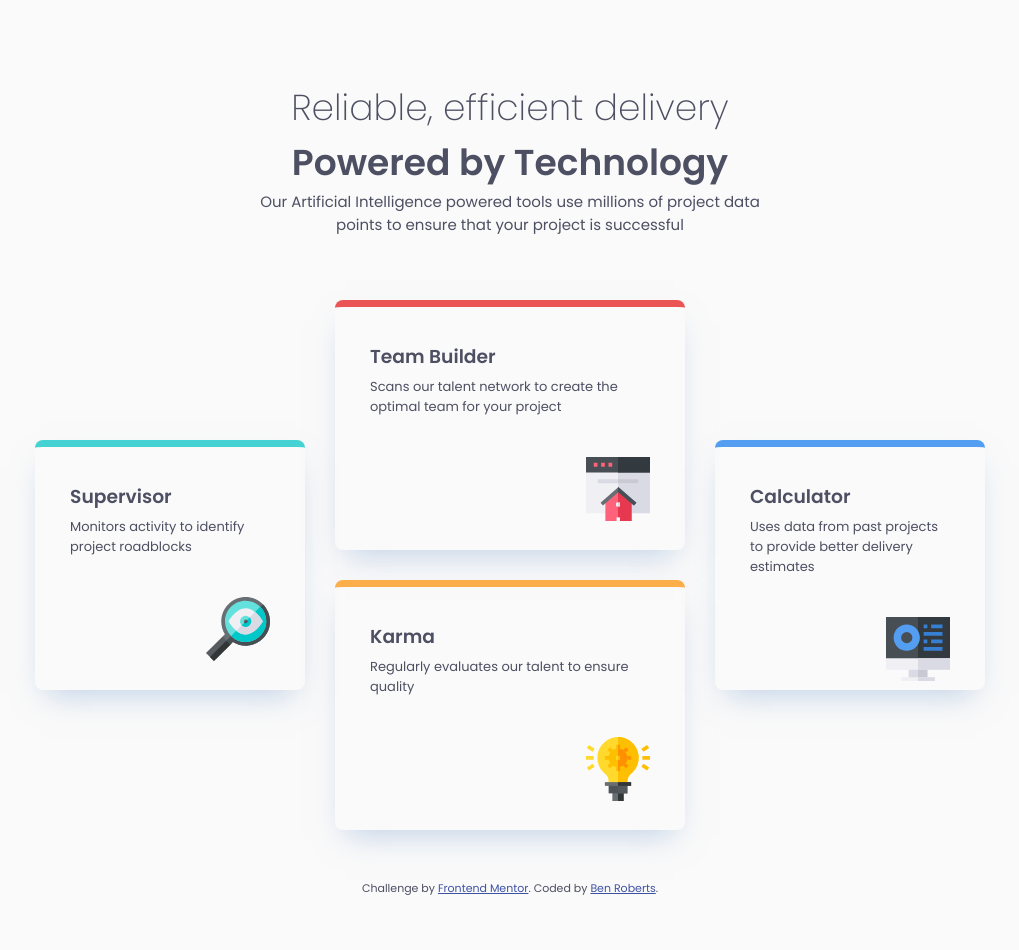
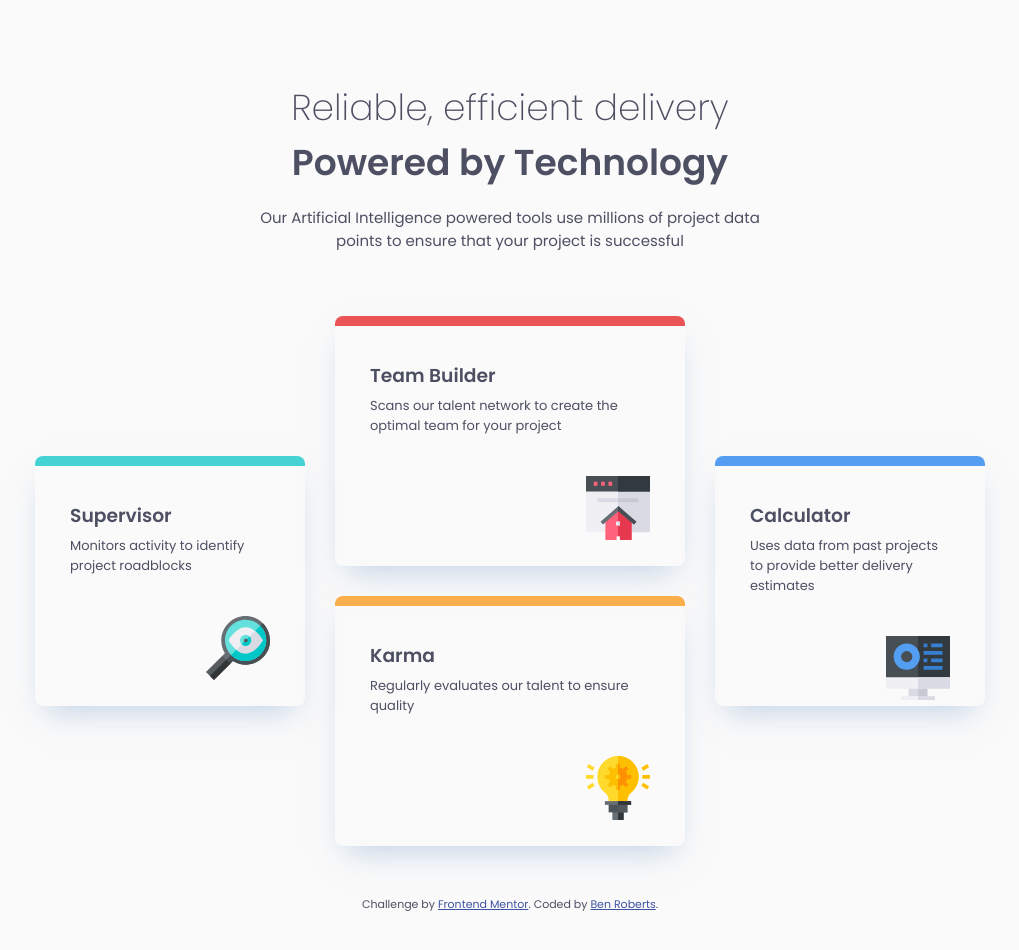
Before and after one commit to MrRobotBDR/four-card-feature-section-master, a plain HTML site: page index.html in a window 1280 px wide. Shown: the whole page, without its empty margins (130-1149 px from the left). Drawn offline with Linux system fonts and the light colour scheme.

Commit message:
Border adjustments

```diff
--- a/style.css
+++ b/style.css
@@ -37,6 +37,7 @@ body {
 .container__text--content p {
 	font-size: 15px;
 	color: var(--text-color);
+	margin-top: 16px;
 }
 
 .card-container {
@@ -67,23 +68,23 @@ body {
 
 .card1 {
 	margin-right: 30px;
-	border-top: 7px solid #44d3d2;
+	border-top: 10px solid #44d3d2;
 	border-radius: 8px;
 }
 
 .card2 {
-	border-top: 7px solid #ea5454;
+	border-top: 10px solid #ea5454;
 	border-radius: 8px;
 }
 
 .card3 {
-	border-top: 7px solid #fcae4a;
+	border-top: 10px solid #fcae4a;
 	border-radius: 8px;
 }
 
 .card4 {
 	margin-left: 30px;
-	border-top: 7px solid #549ef2;
+	border-top: 10px solid #549ef2;
 	border-radius: 8px;
 }
 
```
